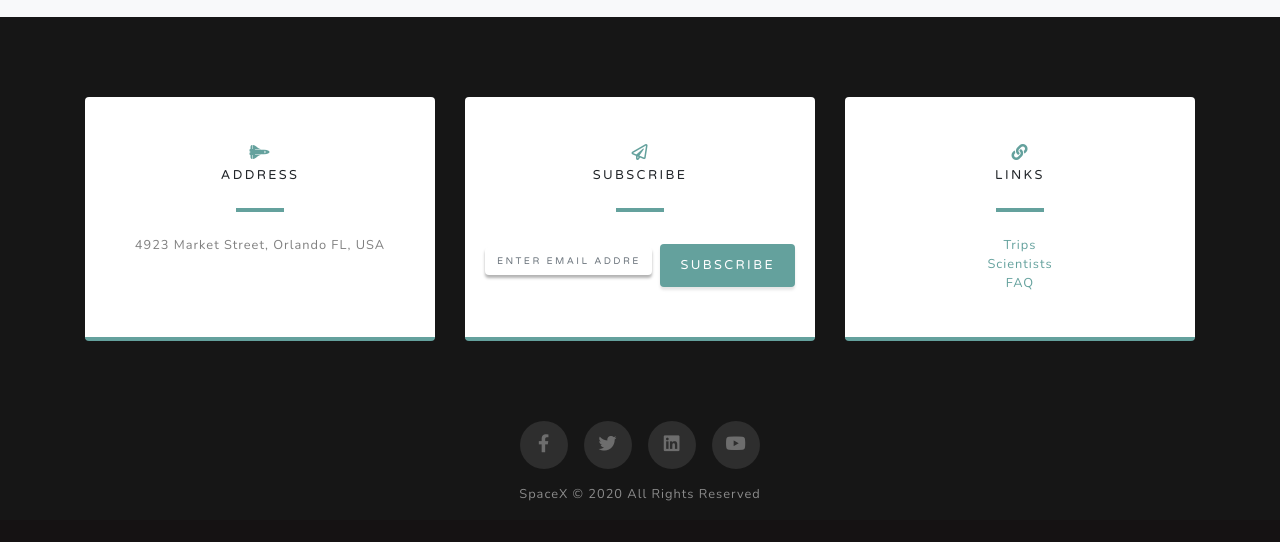
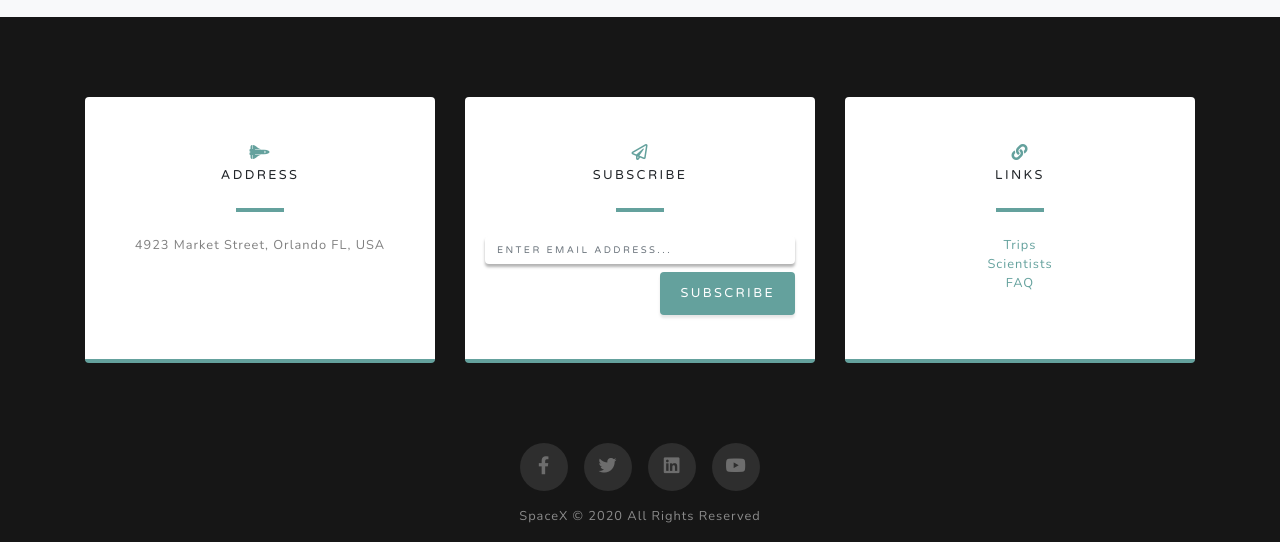
Before and after one commit to AlexiaDelorme/project-spacex, a Django app: page /main/about/ in a window 1280 px wide. Shown: the part 1943-2485 px from the top of the page. Before the commit the page ends 2444 px from the top, so only its background shows below. Run offline with Django 3.2, Linux system fonts and the light colour scheme; some libraries are stand-ins or nearby versions.

Commit message:
Re-arranged subscribe form in footer

```diff
--- a/templates/base.html
+++ b/templates/base.html
@@ -110,9 +110,15 @@
 							<i class="far fa-paper-plane text-primary mb-2"></i>
 							<h4 class="text-uppercase m-0">Subscribe</h4>
 							<hr class="my-4">
-							<form class="form-inline d-flex">
-								<input type="email" class="form-control flex-fill mr-0 mr-sm-2 mb-3 mb-sm-0" id="inputEmail" placeholder="Enter email address...">
-								<button type="submit" class="btn btn-primary btn-subscribe mx-auto mt-2">Subscribe</button>
+							<form>
+                                <div class="row text-right">
+                                    <div class="col-12">
+								        <input type="email" class="form-control flex-fill mr-0 mr-sm-2 mb-3 mb-sm-0" id="inputEmail" placeholder="Enter email address...">
+                                    </div>
+                                    <div class="col-12">
+								        <button type="submit" class="btn btn-primary btn-subscribe mx-auto mt-2">Subscribe</button>
+                                    </div>
+                                </div>
 							</form>
 						</div>
 					</div>
```
